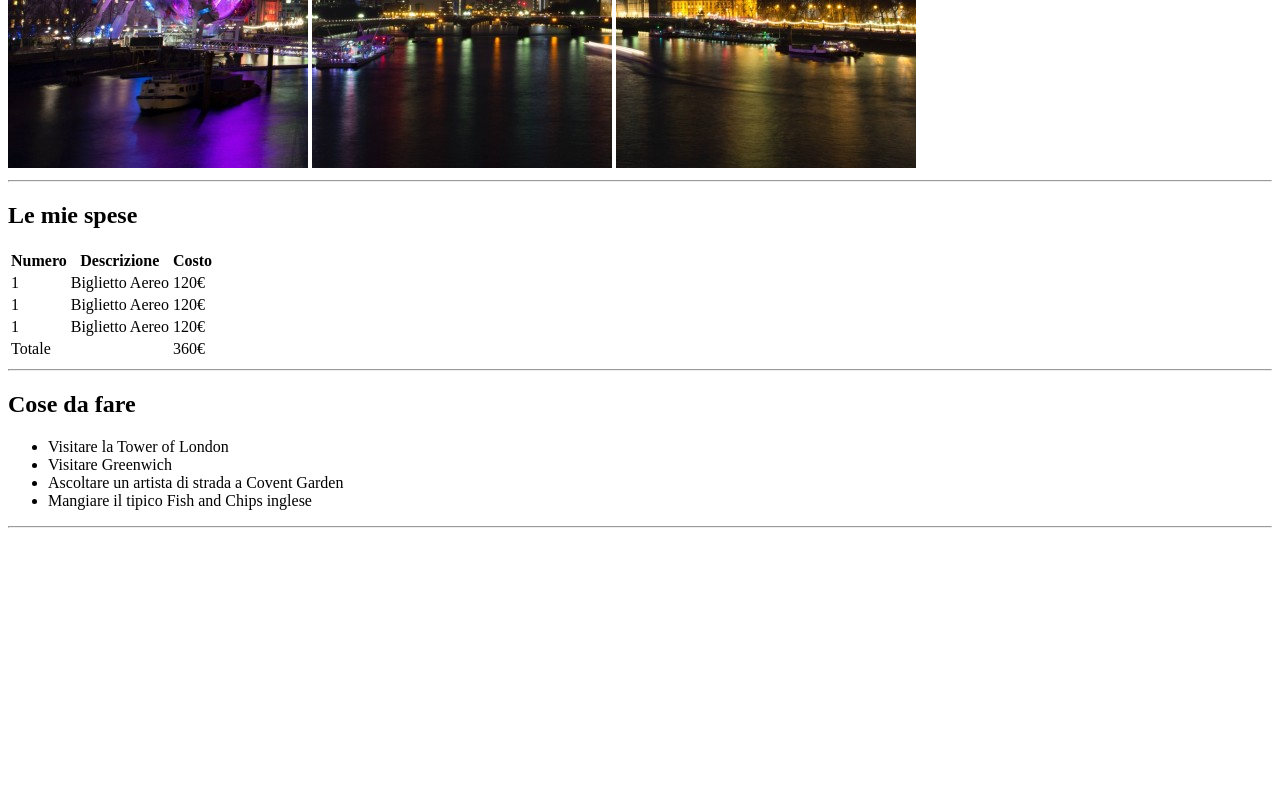
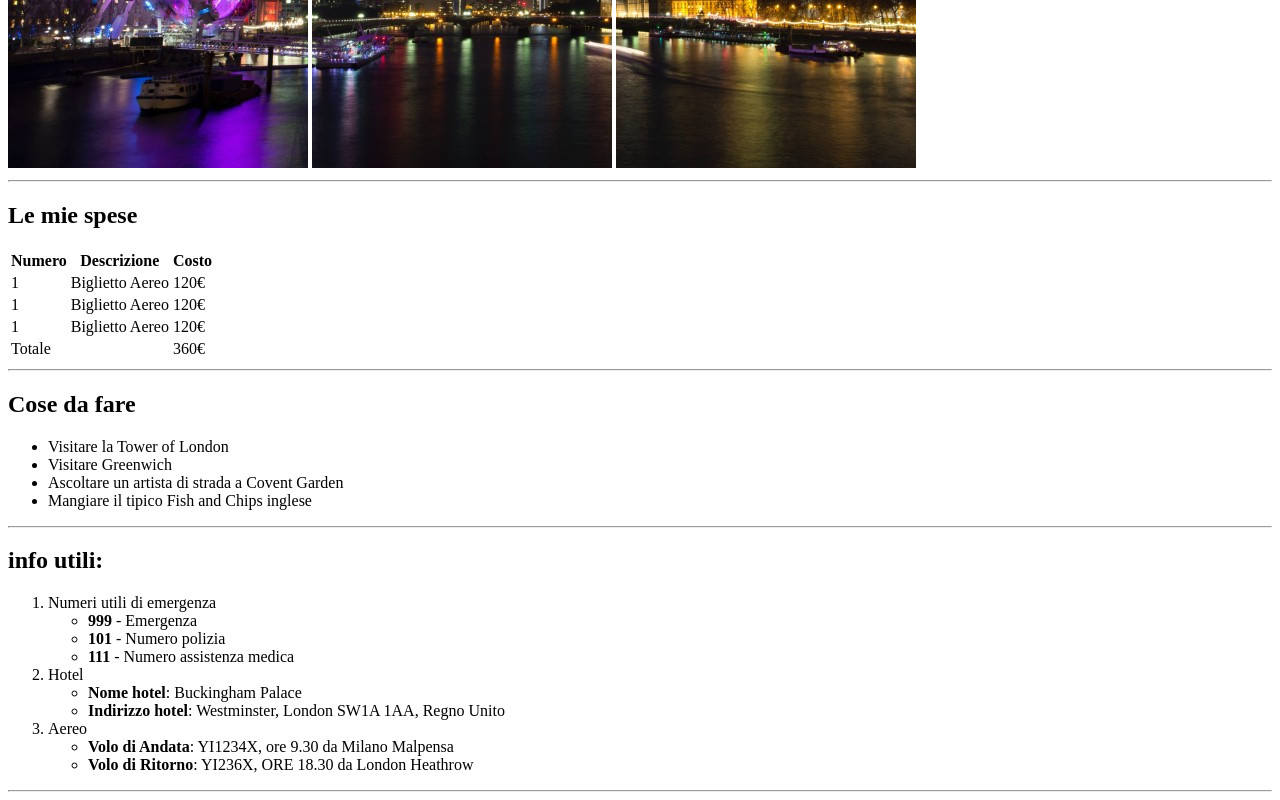
Before and after one commit to massimopallera/html-london-trip, a plain HTML site: page index.html in a window 1280 px wide. Shown: the part 512-1312 px from the top of the page. Before the commit the page ends 1048 px from the top, so only its background shows below. Drawn offline with Linux system fonts and the light colour scheme.

Commit message:
ADD: Info section

```diff
--- a/index.html
+++ b/index.html
@@ -59,8 +59,36 @@
             <hr>
           </section>
          <!-- Info  -->
+          <h2>info utili:</h2>
+          <section>
+            <ol>
+                <li>
+                    <div>Numeri utili di emergenza</div>
+                    <ul>
+                        <li> <strong>999</strong> - Emergenza</li>
+                        <li> <strong>101</strong> - Numero polizia</li>
+                        <li> <strong>111</strong> - Numero assistenza medica</li>
+                    </ul>
+                </li>
+                <li>
+                    <div>Hotel</div>
+                    <ul>
+                        <li><strong>Nome hotel</strong>: Buckingham Palace</li>
+                        <li><strong>Indirizzo hotel</strong>: Westminster, London SW1A 1AA, Regno Unito</li>
+                    </ul>
+                </li>
+                <li>
+                    <div>Aereo</div>
+                    <ul>
+                        <li><strong>Volo di Andata</strong>: YI1234X, ore 9.30 da Milano Malpensa</li>
+                        <li><strong>Volo di Ritorno</strong>: YI236X, ORE 18.30 da London Heathrow</li>
+                    </ul>
+                </li>
+            </ol>
+            <hr>
+          </section>
+         <!-- Foto  -->
 
-         <!-- Foto  -->
      </main>
 
 </body>
```
